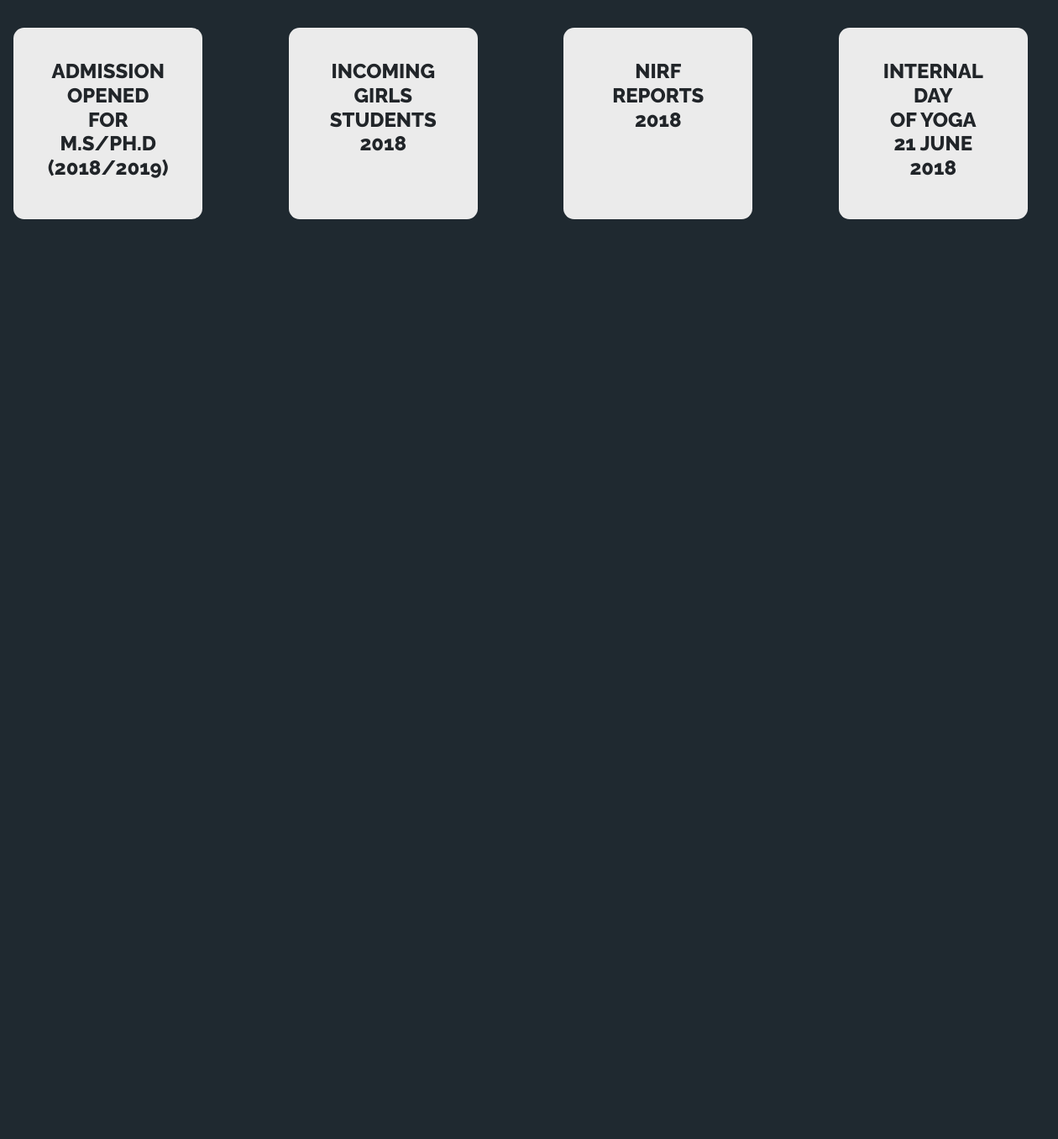
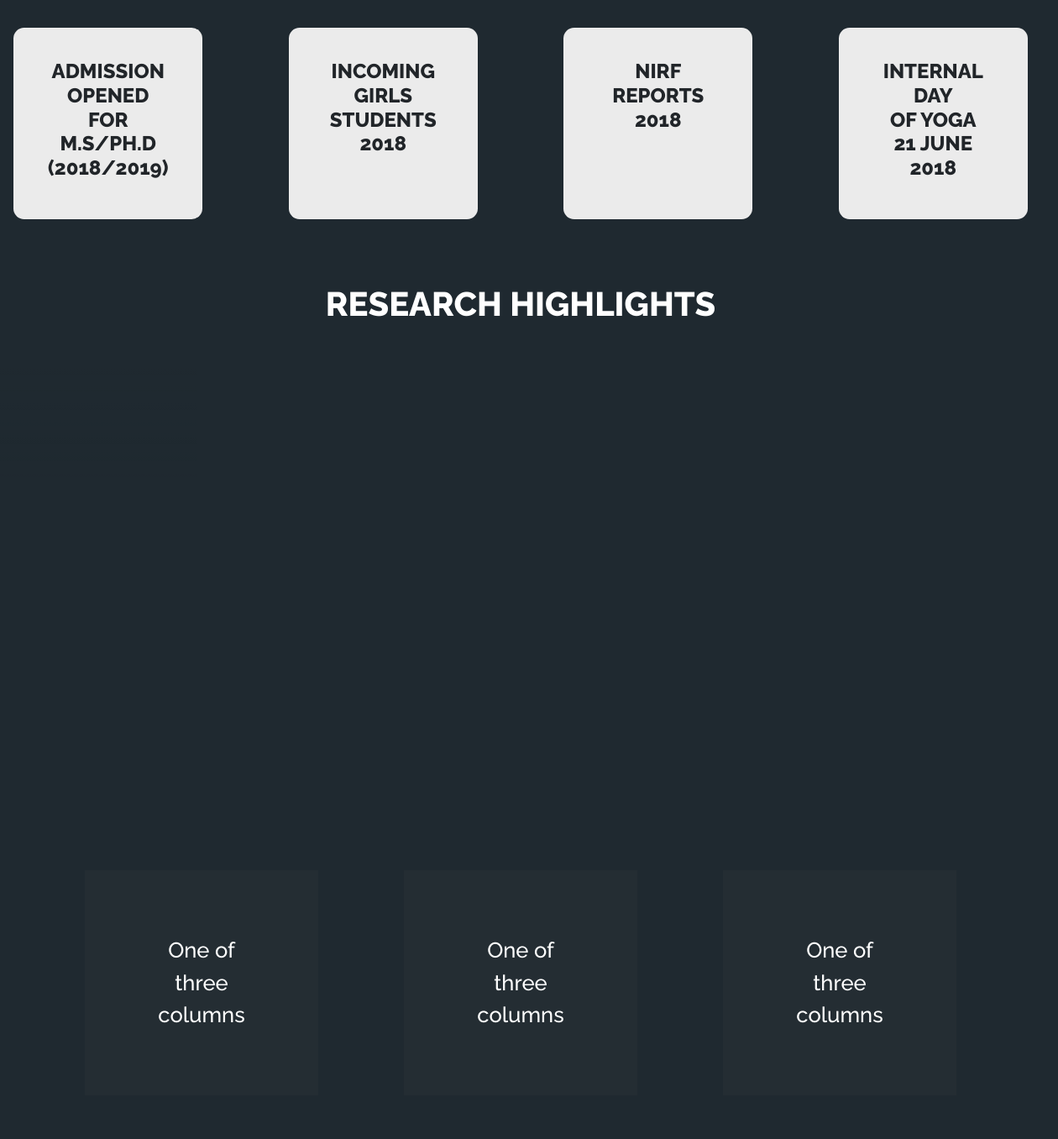
Before and after one commit to SHINE1607/iitm_front_end, a plain HTML site: page index.html in a window 1280 px wide. Shown: the part 957-2313 px from the top of the page at 84% size, 20-1280 px from the left. Before the commit the page ends 1257 px from the top, so only its background shows below. Drawn offline with nearby package versions, Linux system fonts and the light colour scheme.

Commit message:
html update

```diff
--- a/index.html
+++ b/index.html
@@ -107,7 +107,8 @@
 				<a class="dropdown-item" href="#">Press Release</a>
 			</div>
 		  </li>
-	  </ul>
+		</ul>
+
 
 	</div>
 	</nav>
@@ -127,7 +128,8 @@
 		<img class="d-block w-100"  src="img/cover_3.jpg" alt="..." >
 		<div class="carousel-caption">
 			<h1 class = "display-2" style = "font-weight:800;font-size:500%;">WELCOME</h1>
-			<button type = "button" class = "btn btn-outline-light btn-lg ach_btn" >Achievenments</button>
+			<button type = "button" class = "btn btn-outline-light btn-lg ach_btn" class="btn btn-primary" type="button" data-toggle="collapse" data-target="#collapseExample" aria-expanded="false" aria-controls="collapseExample">Achievements</button>
+
 			<button type = "button" class = "btn btn-primary btn-lg con-btn">Connect</button>
 		</div>
 	  </div>
@@ -273,6 +275,23 @@
 
 <!--announcemnst grid-->
 
+<div class = "research-title" style = "text-align: center; color:white; font-weight:800; margin:3em;"><h1 style = "font-weight:800">RESEARCH HIGHLIGHTS</h1></div>
+<div class = "RH-bg"><img src = "img/bg.jpg" style = "width:100vw;"></div>
+
+<div class="container">
+		<div class="row">
+			<div class="col RH-col">
+				One of three columns
+			</div>
+			<div class="col RH-col">
+				One of three columns
+			</div>
+			<div class="col RH-col">
+				One of three columns
+			</div>
+		</div>
+	</div>
+
 
 <!--- Jumbotron -->
 
```
